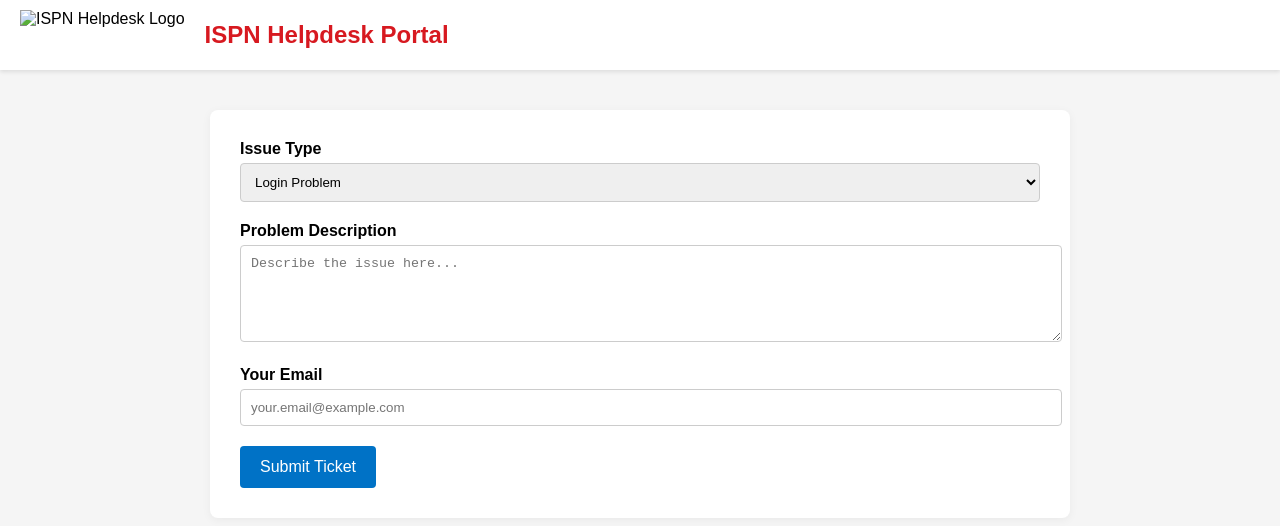
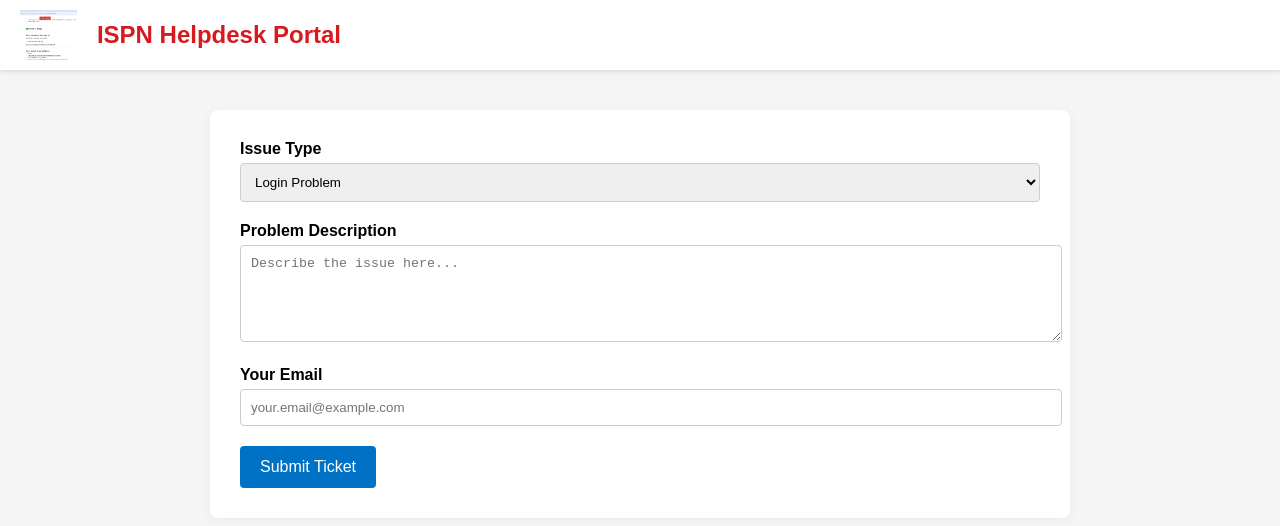
Before and after one commit to johnstonchris103/Genesys-iFrame-Test, a plain HTML site: page index.html in a window 1280 px wide. Drawn offline with Linux system fonts and the light colour scheme.

Commit message:
Update index.html

```diff
--- a/index.html
+++ b/index.html
@@ -67,7 +67,7 @@
 </head>
 <body>
     <div class="header">
-        <img src="/mnt/data/e51bc1ec-8f18-4648-9399-486f04966a7a.png" alt="ISPN Helpdesk Logo">
+        <img src="chiefs_logo.png" alt="ISPN Helpdesk Logo">
         <h1>ISPN Helpdesk Portal</h1>
     </div>
     <div class="container">
```
